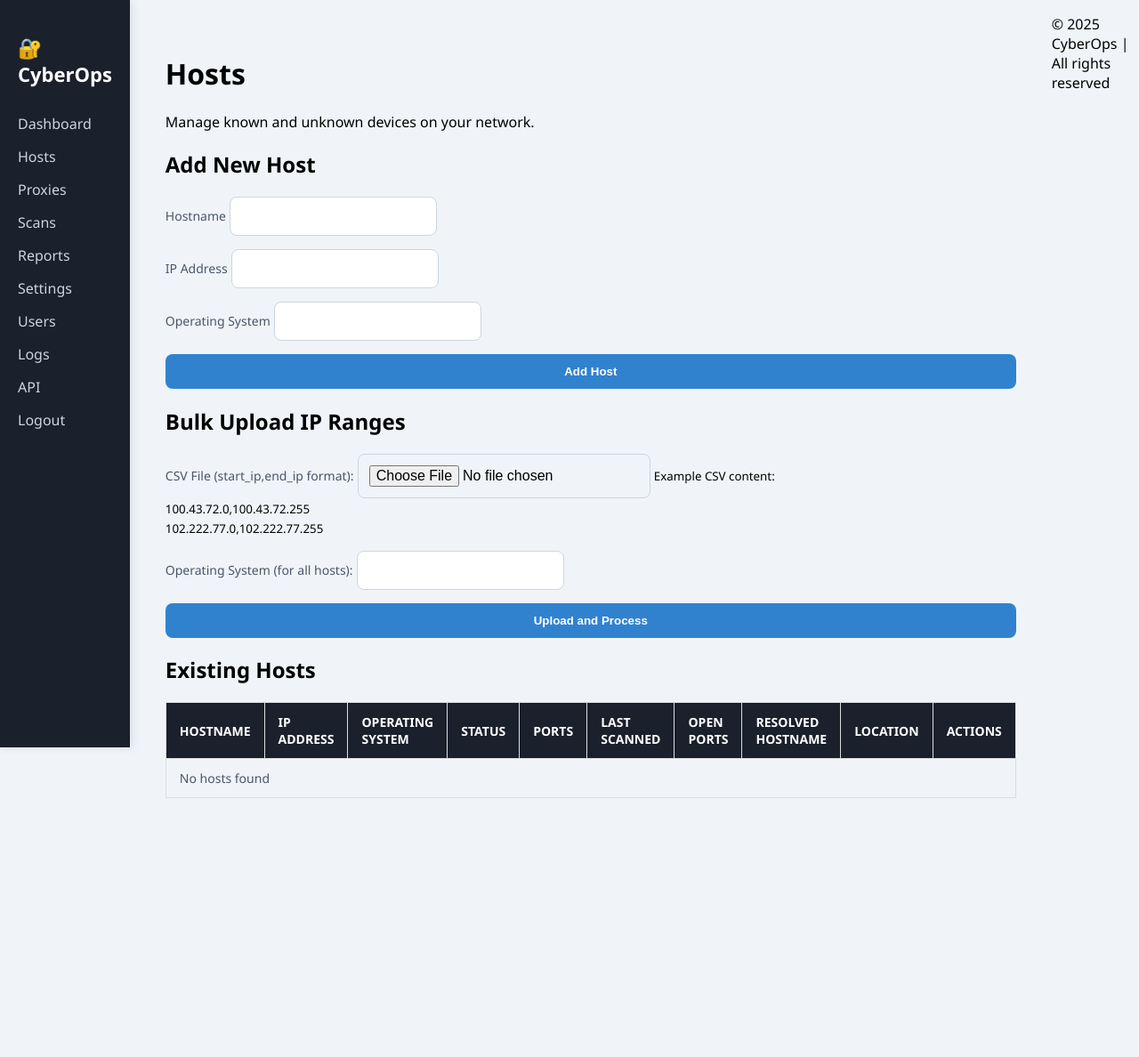
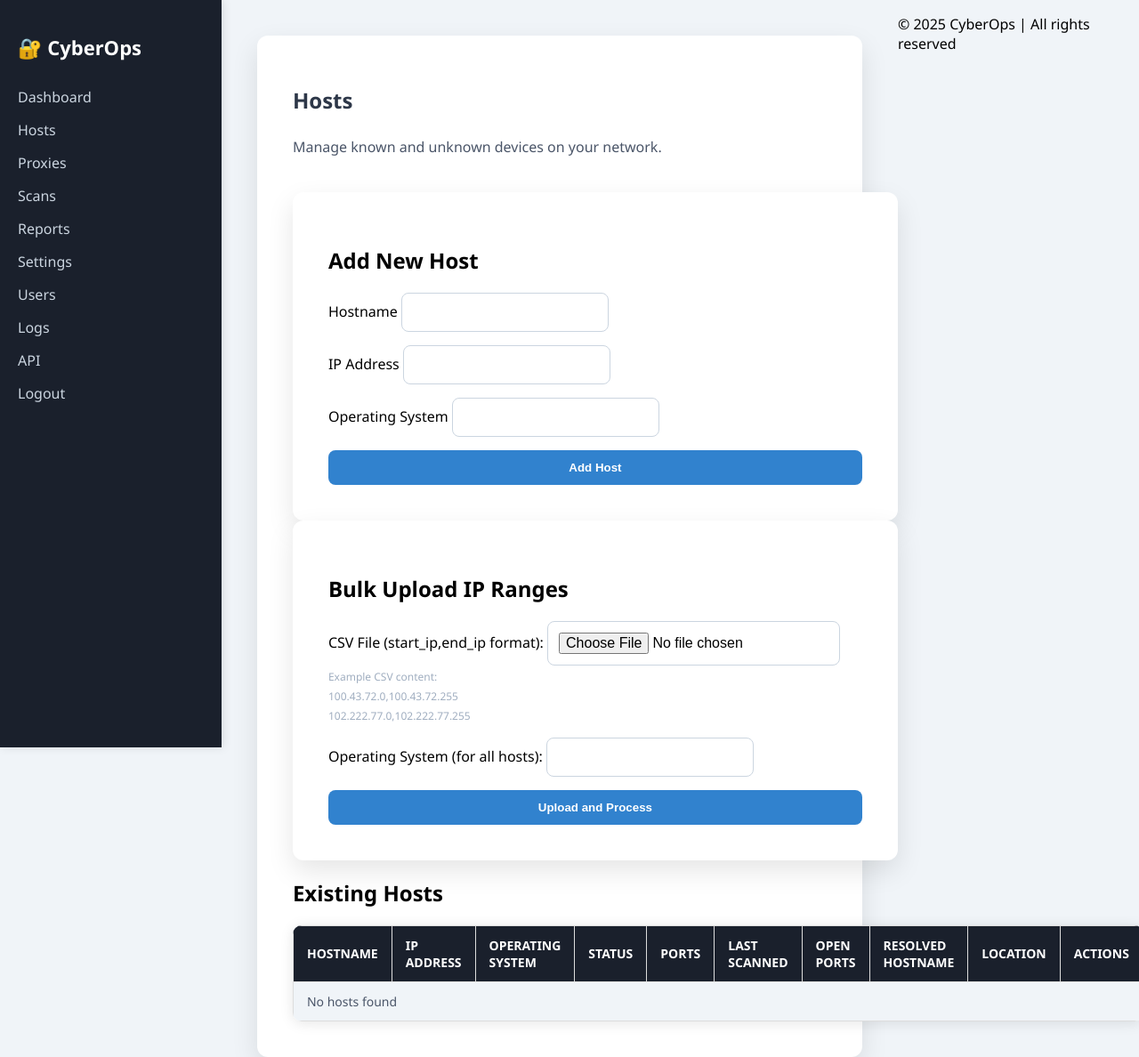
Before and after one commit to LM-Codespace/Dashboard-Flask, a Flask app: page /hosts/ in a window 1280 px wide. Shown: the whole page at 89% size. Before the commit the page ends 897 px from the top, so only its background shows below. Run offline with Flask 3, Linux system fonts and the light colour scheme; the visitor is signed in with stand-in values (Sample User, id 1); data that the repository does not hold is empty.

Commit message:
Update style.css

```diff
--- a/static/style.css
+++ b/static/style.css
@@ -56,20 +42,57 @@ body {
     color: #63b3ed;
 }
 
-/* Form Styling */
-form {
+/* Content Section Styling */
+.content {
+    flex-grow: 1;
+    padding: 40px;
+}
+
+/* Container Styles (Dashboard, Login, etc.) */
+.dashboard-container,
+.login-container,
+.hosts-container,
+.form-container,
+.reports-container,
+.scan-container {
+    background-color: #ffffff;
+    padding: 40px;
+    border-radius: 12px;
+    box-shadow: 0 12px 30px rgba(0, 0, 0, 0.1);
+    max-width: 600px;
+    width: 100%;
+    margin: auto;
+}
+
+.login-container h2,
+.hosts-container h1,
+.reports-container h1,
+.scan-container h1 {
+    color: #2d3748;
+    font-size: 24px;
+    margin-bottom: 25px;
+}
+
+.hosts-container p,
+.reports-container p,
+.scan-container p {
+    color: #4a5568;
+    font-size: 16px;
+    margin-bottom: 40px;
+}
+
+/* Forms */
+form,
+.add-host-form,
+.bulk-upload-form,
+.add-host-form,
+.bulk-upload-form {
     display: flex;
     flex-direction: column;
     gap: 15px;
 }
 
-label {
-    text-align: left;
-    color: #4a5568;
-    font-weight: 500;
-    font-size: 14px;
-}
-
+/* Input Styles */
 input[type="text"],
 input[type="password"],
 select.form-control,
@@ -89,8 +112,10 @@ input[type="file"]:focus {
     outline: none;
 }
 
+/* Submit & Button Styling */
+input[type="submit"],
 button[type="submit"],
-input[type="submit"] {
+.btn {
     padding: 12px;
     background-color: #3182ce;
     color: white;
@@ -101,22 +126,24 @@ input[type="submit"] {
     transition: background-color 0.3s ease;
 }
 
+input[type="submit"]:hover,
 button[type="submit"]:hover,
-input[type="submit"]:hover {
+.btn:hover {
     background-color: #2563eb;
 }
 
-/* Table Styling */
-.table, .proxy-table, .hosts-table, .reports-table {
+/* Table Styles */
+table {
     width: 100%;
     border-collapse: collapse;
     margin-top: 20px;
+    background-color: #fff;
+    border-radius: 10px;
+    box-shadow: 0 2px 15px rgba(0, 0, 0, 0.1);
+    overflow: hidden;
 }
 
-.table th, .table td,
-.proxy-table th, .proxy-table td,
-.hosts-table th, .hosts-table td,
-.reports-table th, .reports-table td {
+th, td {
     padding: 12px 15px;
     border: 1px solid #ddd;
     text-align: left;
@@ -124,82 +151,85 @@ input[type="submit"]:hover {
     color: #4a5568;
 }
 
-.table th, .proxy-table th, .hosts-table th, .reports-table th {
+th {
     background-color: #1a202c;
     color: white;
     font-weight: bold;
     text-transform: uppercase;
 }
 
-.table tr:nth-child(even), .proxy-table tr:nth-child(even), .hosts-table tr:nth-child(even), .reports-table tr:nth-child(even) {
+tr:nth-child(even) {
     background-color: #f9fafb;
 }
 
-.table tr:nth-child(odd), .proxy-table tr:nth-child(odd), .hosts-table tr:nth-child(odd), .reports-table tr:nth-child(odd) {
+tr:nth-child(odd) {
     background-color: #f0f4f8;
 }
 
-.table tr:hover, .proxy-table tr:hover, .hosts-table tr:hover, .reports-table tr:hover {
+tr:hover {
     background-color: #e2e8f0;
 }
 
-.table .btn, .proxy-table .btn, .hosts-table .btn, .reports-table .btn {
-    padding: 6px 12px;
-    font-size: 14px;
-    border-radius: 6px;
-    text-align: center;
-    cursor: pointer;
-    transition: background-color 0.3s ease;
+tr.active {
+    background-color: #e6f7e6;
 }
 
-.table .btn-warning, .proxy-table .btn-warning, .hosts-table .btn-warning, .reports-table .btn-warning {
+tr.inactive {
+    background-color: #ffe6e6;
+}
+
+/* Action Button Styles in Tables */
+.btn-warning {
     background-color: #f59e0b;
     color: white;
 }
 
-.table .btn-danger, .proxy-table .btn-danger, .hosts-table .btn-danger, .reports-table .btn-danger {
+.btn-danger {
     background-color: #e53e3e;
     color: white;
 }
 
-.table .btn-warning:hover, .proxy-table .btn-warning:hover, .hosts-table .btn-warning:hover, .reports-table .btn-warning:hover {
+.btn-warning:hover {
     background-color: #d97706;
 }
 
-.table .btn-danger:hover, .proxy-table .btn-danger:hover, .hosts-table .btn-danger:hover, .reports-table .btn-danger:hover {
+.btn-danger:hover {
     background-color: #c53030;
 }
 
-.table td a {
-    color: #3182ce;
+/* Sub-navigation Links */
+.subnav {
+    margin-bottom: 20px;
+}
+
+.subnav-link {
+    margin-right: 10px;
+    padding: 8px 16px;
+    background: #f0f0f0;
+    border-radius: 6px;
     text-decoration: none;
 }
 
-.table td a:hover {
-    text-decoration: underline;
+.subnav-link:hover {
+    background: #ddd;
 }
 
-/* Additional Classes */
-.status-in-progress {
-    color: orange;
-    font-weight: bold;
+/* Helper Text */
+.form-group small {
+    font-size: 12px;
+    color: #a0aec0;
 }
 
-.status-completed {
-    color: green;
-    font-weight: bold;
-}
-
-.status-failed {
-    color: red;
-    font-weight: bold;
-}
-
+/* Debug Info Section */
 .alert-info {
     background-color: #e0f7fa;
     border-color: #b2ebf2;
     color: #00796b;
     margin-bottom: 20px;
+}
+
+.alert-info strong {
+    font-weight: bold;
 }
 
 .alert-warning {
```
Also changed, not shown: other parts of static/style.css (+35 -18 lines).
